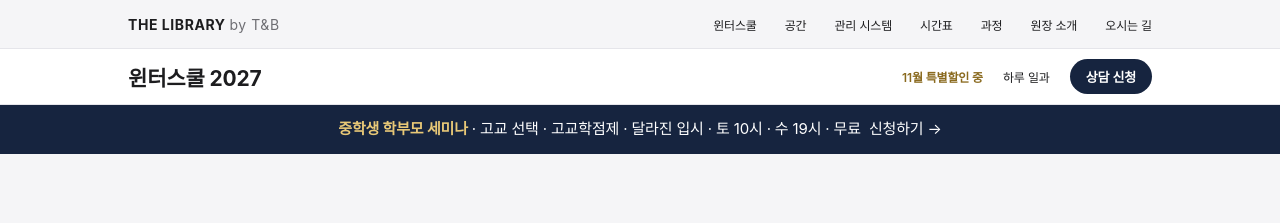
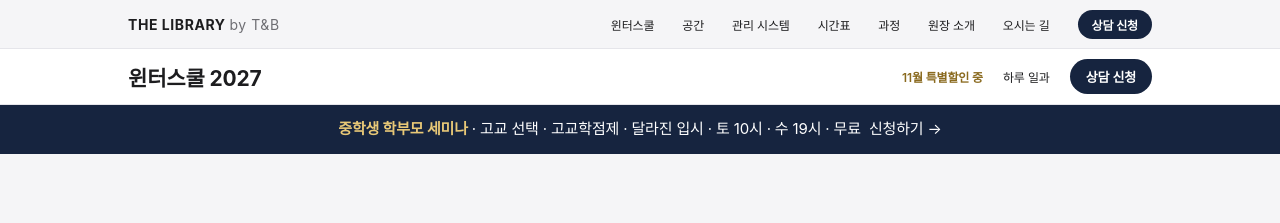
Before and after one commit to thelibrarybytb-oss/librarytb-site, a plain HTML site: page index.html in a window 1280 px wide. Shown: the top 223 px of the page. Drawn offline with Linux system fonts and the light colour scheme.

Commit message:
홈페이지 맨 위 메뉴에 상담 신청 버튼 추가
Co-Authored-By: Claude Fable 5.2 <noreply@anthropic.com>
Claude-Session: https://claude.ai/code/session_01Ma1nctQ5zkFJBq88SPLbFd

```diff
--- a/index.html
+++ b/index.html
@@ -48,6 +48,7 @@ input,select,textarea,button{font-family:inherit}
 <a href="#tracks" style="color: #1D1D1F; text-decoration: none; padding: 14px 0;">과정</a>
 <a href="#director" style="color: #1D1D1F; text-decoration: none; padding: 14px 0;">원장 소개</a>
 <a href="#visit" style="color: #1D1D1F; text-decoration: none; padding: 14px 0;">오시는 길</a>
+<a href="#apply" style="background: #16243F; color: #FFFFFF; text-decoration: none; padding: 6px 14px; border-radius: 980px; font-weight: 600;">상담 신청</a>
 </nav>
 </div>
 </header>
```
